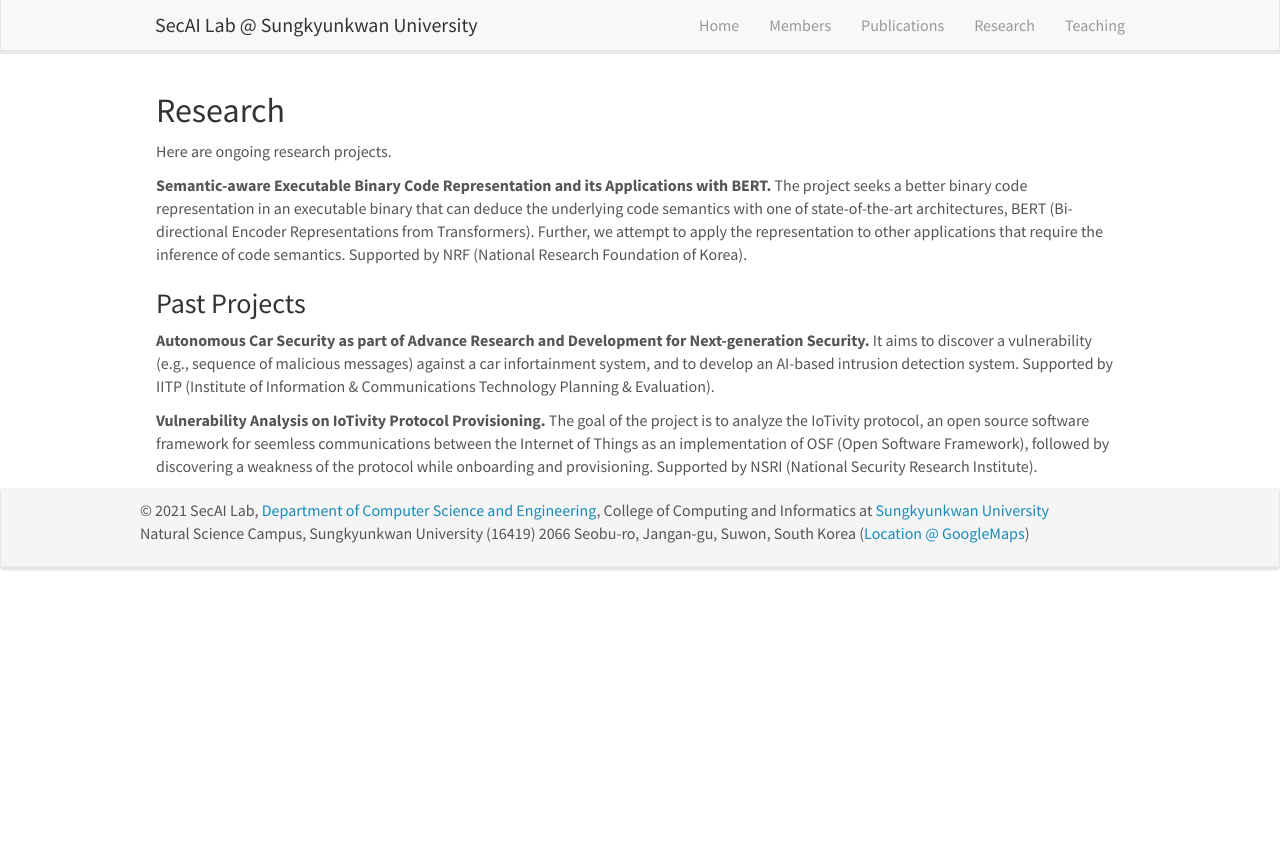
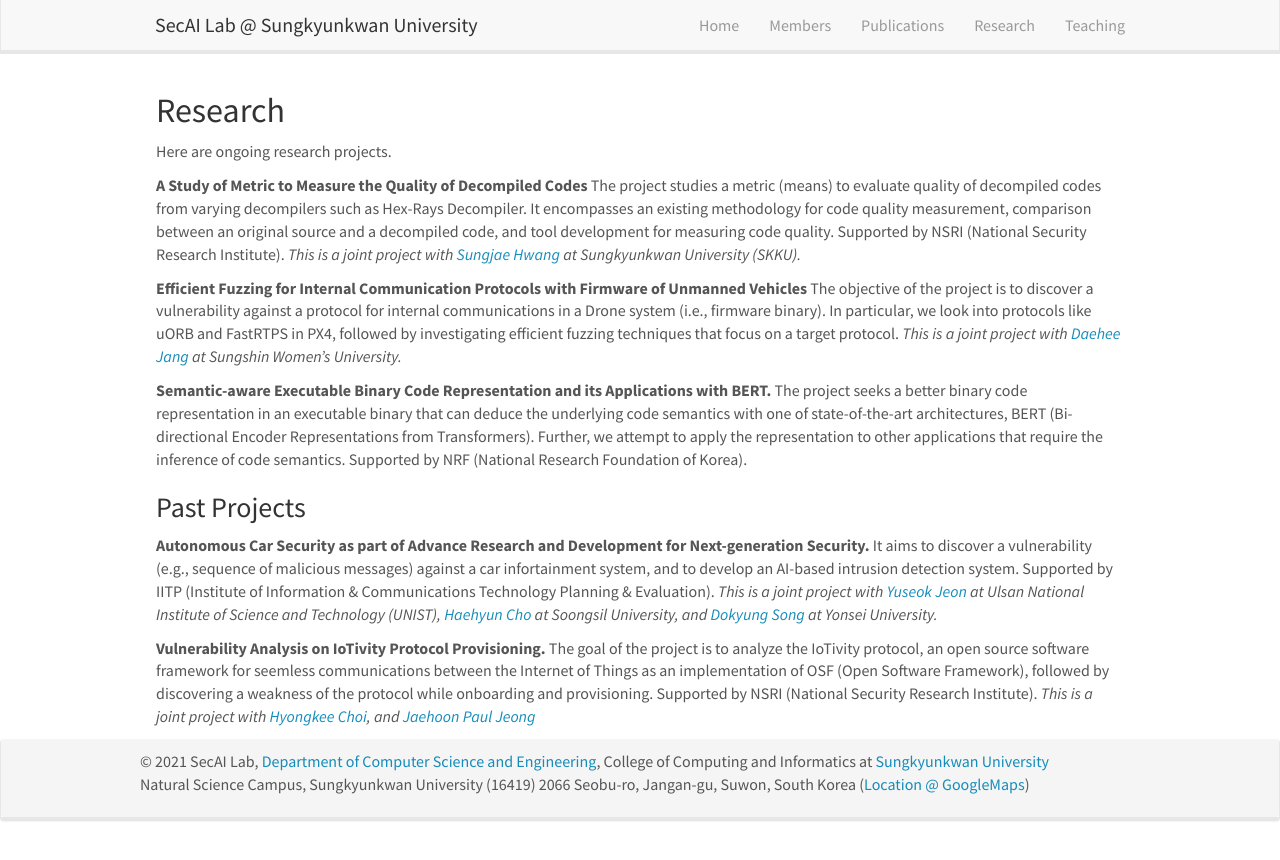
Before and after one commit to SecAI-Lab/secai-lab.github.io, a Jekyll site: the page built from _pages/research.md, in a window 1280 px wide. Shown: the top 860 px of the page. Built offline with Jekyll 4.4.1, drawn with Linux system fonts in a browser that asks for light colours; nearby versions of some CDN libraries.

Commit message:
research update

```diff
--- a/_pages/research.md
+++ b/_pages/research.md
@@ -9,6 +9,24 @@ permalink: /research/
 ## Research
 
 Here are ongoing research projects.
+
+**A Study of Metric to Measure the Quality of Decompiled Codes**
+The project studies a metric (means) to evaluate quality of
+decompiled codes from varying decompilers such as Hex-Rays Decompiler.
+It encompasses an existing methodology for code quality measurement, comparison
+between an original source and a decompiled code, and tool
+development for measuring code quality.
+Supported by NSRI (National Security Research Institute).
+*This is a joint project with [Sungjae Hwang](https://softsec-lab.github.io/)
+at Sungkyunkwan University (SKKU).*
+
+**Efficient Fuzzing for Internal Communication Protocols with Firmware of Unmanned Vehicles**
+The objective of the project is to discover a vulnerability against
+a protocol for internal communications in a Drone system (i.e., firmware binary).
+In particular, we look into protocols like uORB and FastRTPS in PX4,
+followed by investigating efficient fuzzing techniques that focus on a target protocol.
+*This is a joint project with [Daehee Jang](https://daehee87.github.io/)
+at Sungshin Women's University.*
 
 **Semantic-aware Executable Binary Code Representation and its Applications with BERT.**
 The project seeks a better binary code representation in an executable binary
@@ -25,6 +43,10 @@ Supported by NRF (National Research Foundation of Korea).
 It aims to discover a vulnerability (e.g., sequence of malicious messages)
 against a car infortainment system, and to develop an AI-based intrusion detection system.
 Supported by IITP (Institute of Information & Communications Technology Planning & Evaluation).
+*This is a joint project with
+[Yuseok Jeon](https://ysjeon.net/) at Ulsan National Institute of Science and Technology (UNIST),
+[Haehyun Cho](https://haehyun.github.io/) at Soongsil University, and
+[Dokyung Song](https://cysec.yonsei.ac.kr/~dokyungs/) at Yonsei University.*
 
 **Vulnerability Analysis on IoTivity Protocol Provisioning.**
 The goal of the project is to analyze the IoTivity protocol,
@@ -33,3 +55,6 @@ between the Internet of Things as an implementation
 of OSF (Open Software Framework), followed by discovering
 a weakness of the protocol while onboarding and provisioning.
 Supported by NSRI (National Security Research Institute).
+*This is a joint project with
+[Hyongkee Choi](https://sites.google.com/g.skku.edu/meoseriful/), and
+[Jaehoon Paul Jeong](http://iotlab.skku.edu/)*
```
